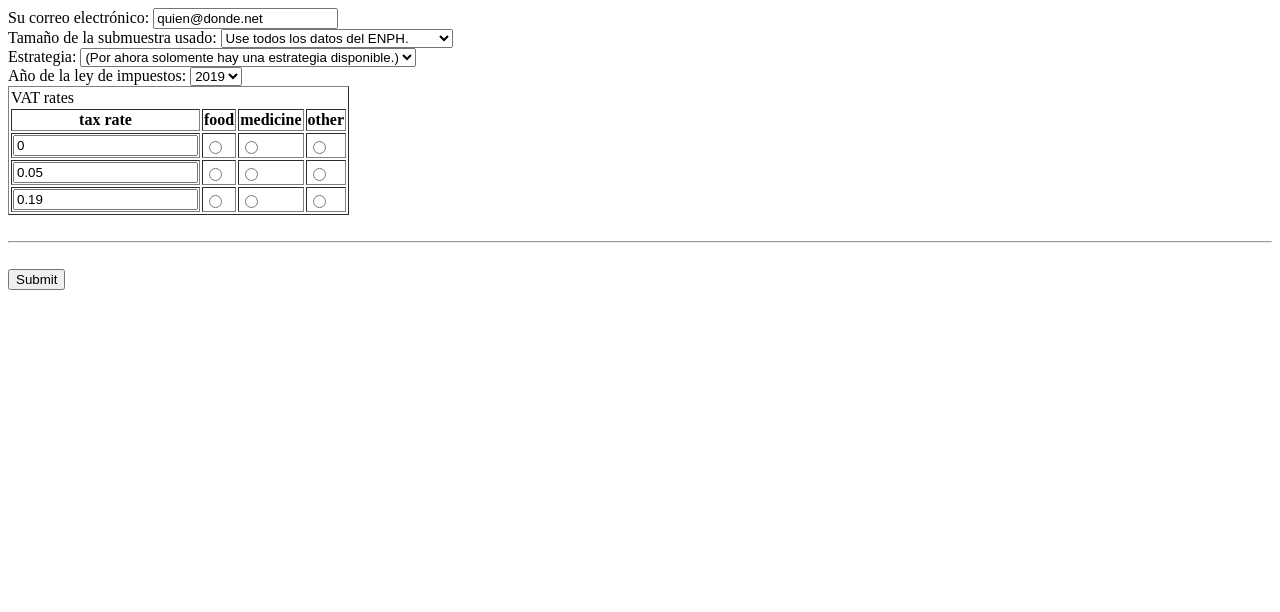
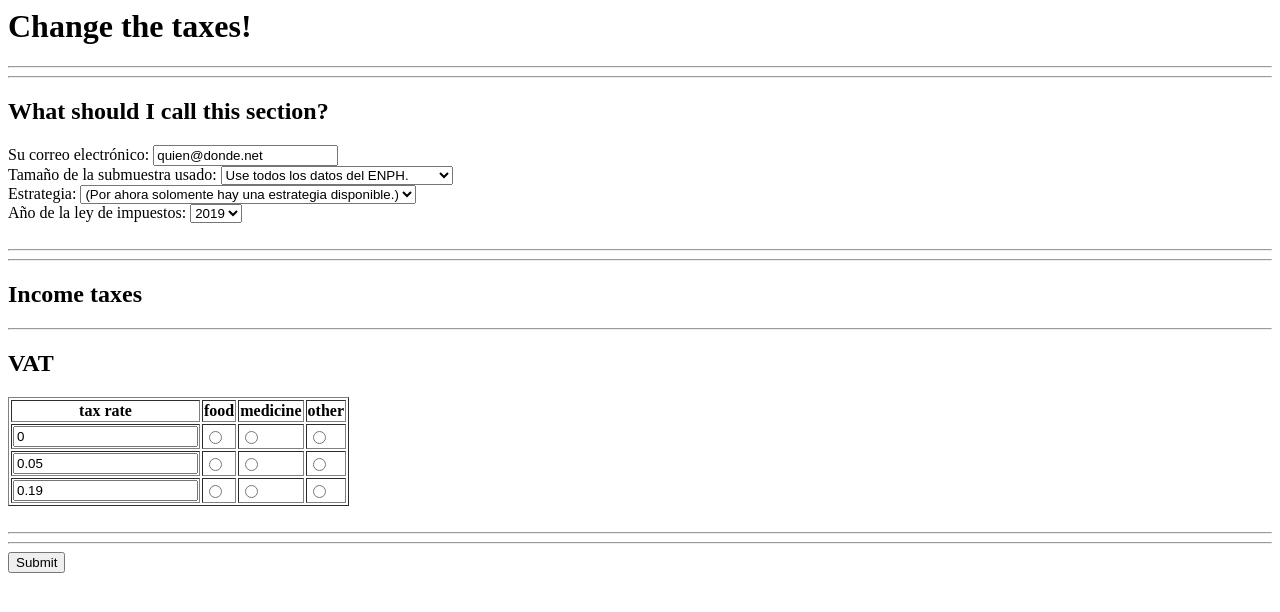
Before and after one commit to ofiscal/tax.co.web, a Django app: template django/run_make/templates/run_make/manual_tax_tables.html in a window 1280 px wide. Shown: the top 612 px of the page. Run offline with Django 3.2, Linux system fonts and the light colour scheme; the template is opened without the code that fills it: values that come from a table or form of the project are taken from there, others are empty; parts of the project's set-up code (start-up, migrations or seed data) failed here and were passed over.

Commit message:
Art.
  Futz with table alignment, section headers, dividers.

```diff
--- a/django/run_make/templates/run_make/manual_tax_tables.html
+++ b/django/run_make/templates/run_make/manual_tax_tables.html
@@ -143,11 +143,12 @@ There are also some elements called `tax_name + " table"`,
   function insertTableAndContext_incomeTax ( tax_name, tax_rates ) {
     let hostForm = document . getElementById ( "User input" )
     let tax_table = createTable_incomeTax ( tax_name, tax_rates );
-    insertHr ( hostForm )
     hostForm . appendChild ( tax_table );
     insert_insertRowButton (
       function () {
-        insertRow_marginalRate ( tax_table, tax_name ) } ) }
+        insertRow_marginalRate ( tax_table, tax_name ) } )
+    insertHr ( hostForm )
+  }
 
 
   // // // //
@@ -190,7 +191,6 @@ There are also some elements called `tax_name + " table"`,
     let table = document . createElement ( "table" )
     hostForm . appendChild ( table )
     table . createCaption ()
-    table . innerHTML = "VAT rates"
     table . border = "1";
     insertRow_VATHeader ( table )
     insertRow_VATRates ( table, 0, 0 )
@@ -200,11 +200,17 @@ There are also some elements called `tax_name + " table"`,
 
 </script>
 
+<h1> Change the taxes! </h1>
+
+<hr> <hr>
+
 <form id = "User input"
       action = "{% url 'run_make:manual_ingest'%}"
       enctype="multipart/form-data"
       method = "post">
   {% csrf_token %}
+
+  <h2> What should I call this section? </h2>
 
   {% for field in advanced_specs_form %}
     <div class="fieldWrapper">
@@ -216,6 +222,10 @@ There are also some elements called `tax_name + " table"`,
       <br>
     </div>
   {% endfor %}
+
+  <br> <hr> <hr>
+
+  <h2> Income taxes </h2>
 
   <script>
     {% for sched in taxes %}
@@ -229,13 +239,17 @@ There are also some elements called `tax_name + " table"`,
       insertTableAndContext_incomeTax ( tax_name, tax_rates )
     {% endfor %}
 
-    insertTable_VAT ()
-
   </script>
 
+  <hr>
 
-  <br>
-  <hr>
-  <br>
+  <h2> VAT </h2>
+
+  <script>
+    insertTable_VAT ()
+  </script>
+
+  <br> <hr> <hr>
+
   <input type="submit" value="Submit">
 </form>
```
